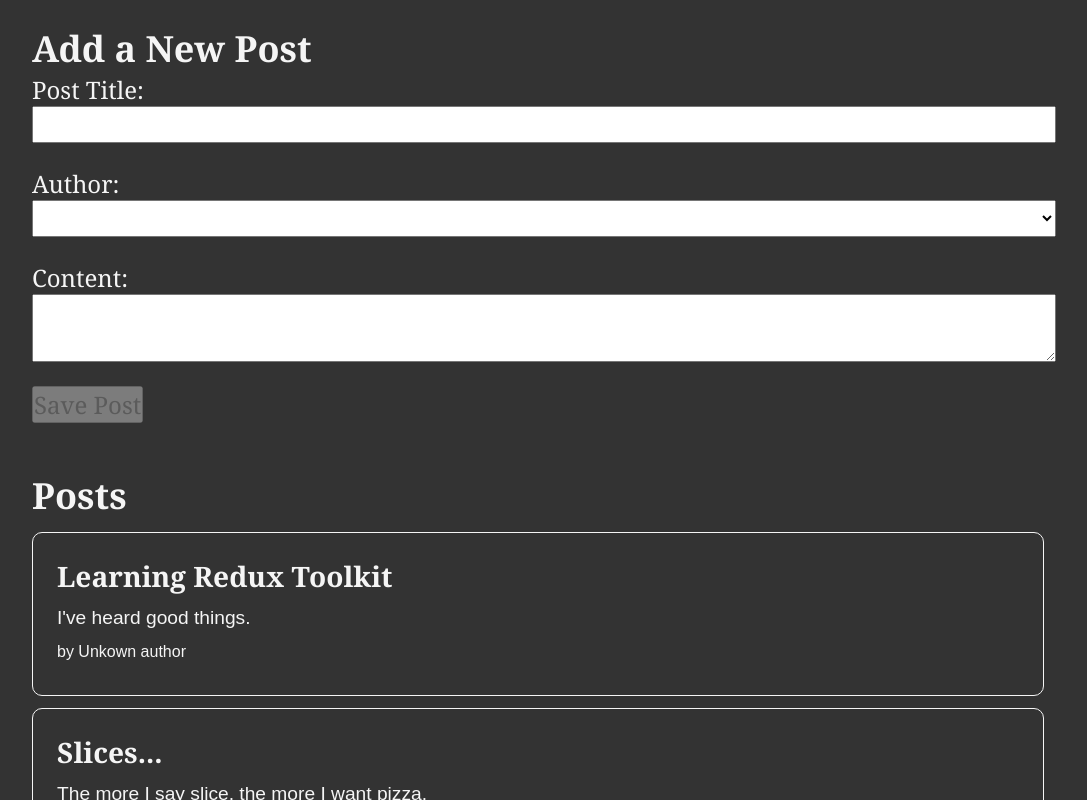
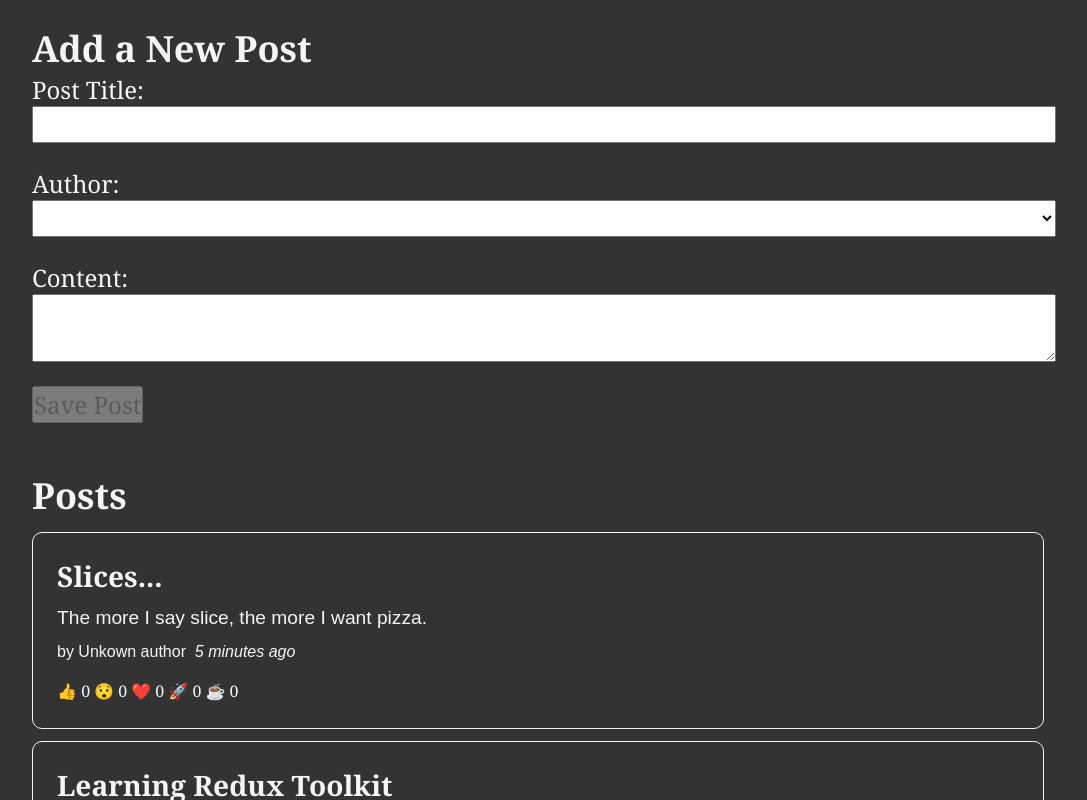
Before and after one commit to chaud1024/redux_app, a React (Create React App) app: page / in a window 1280 px wide. Shown: the top 800 px of the page, without its empty margins (96-1183 px from the left). Built offline with nearby package versions, Linux system fonts and the light colour scheme.

Commit message:
import date, reaction buttons into post list

```diff
--- a/src/features/posts/PostsList.js
+++ b/src/features/posts/PostsList.js
@@ -2,6 +2,8 @@ import React from 'react'
 import { useSelector } from "react-redux";
 import { selectAllPosts } from './postsSlice';
 import PostAuthor from './PostAuthor';
+import TimeAgo from './TimeAgo';
+import ReactionButton from './ReactionButton';
 
 const PostsList = () => {
 
@@ -12,13 +14,17 @@ const PostsList = () => {
     // 이렇게 함으로써 state의 구조가 바뀌더라도 그 변경사항을 slice에서 바꿔주기만하면 됨,
     //모든 컴포넌트에 들어가서 변경하지 않아도 됨
 
-    const renderedPosts = posts.map((post) => (
+    const orderedPosts = posts.slice().sort((a,b) => b.date.localeCompare(a.date))
+
+    const renderedPosts = orderedPosts.map((post) => (
         <article key={post.id}>
             <h3>{post.title}</h3>
             <p>{post.content.substring(0, 100)}</p>
             <p className='postCredit'>
               <PostAuthor userId={post.userId} />
+              <TimeAgo timestamp={post.date}/>
             </p>
+            <ReactionButton post={post} />
         </article>
     ))
 
```
